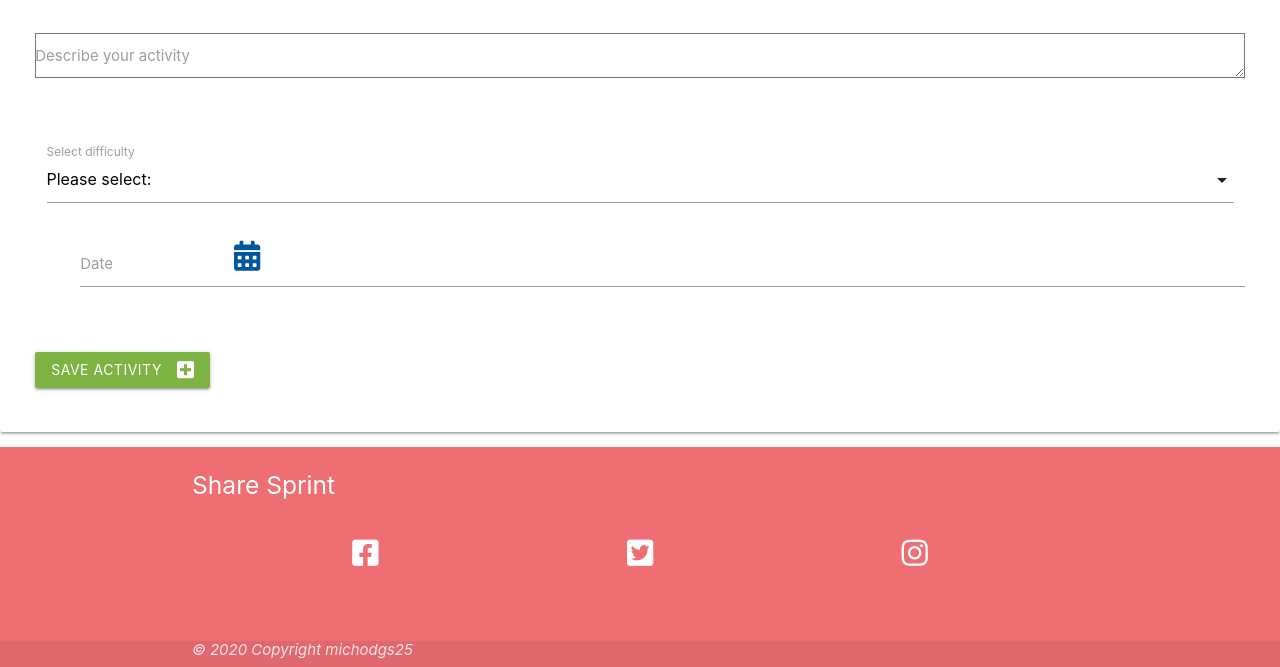
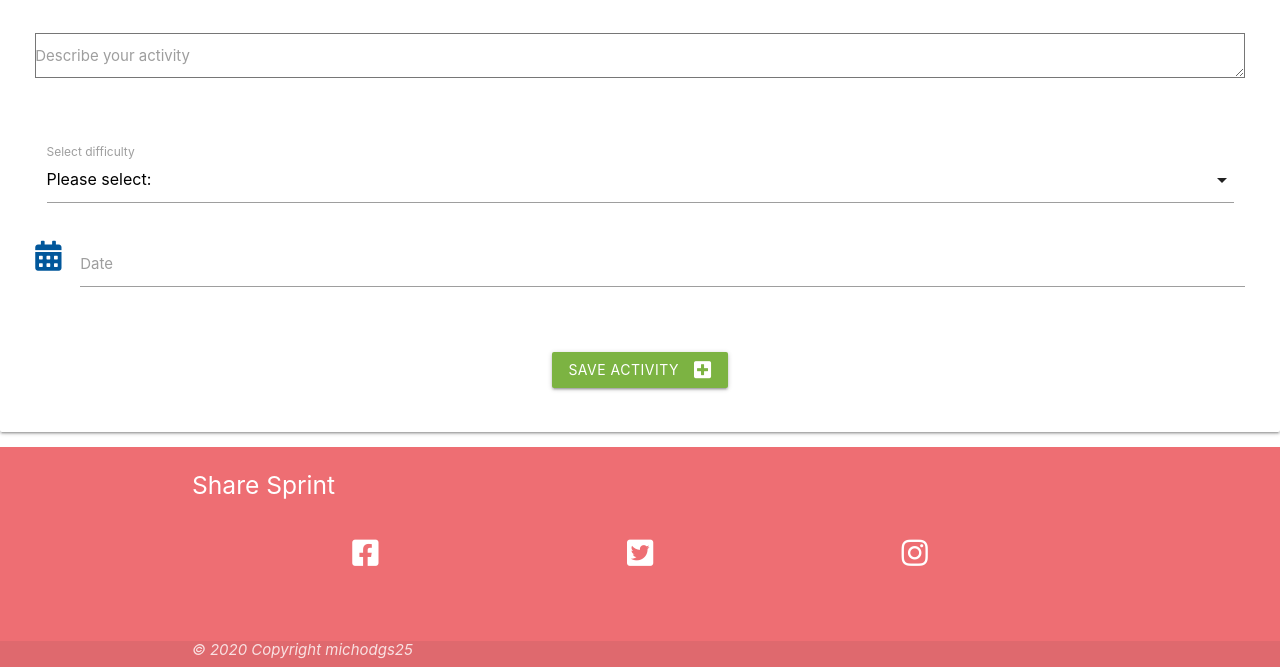
Before and after one commit to michodgs25/Sprint, a Flask app: page /activity/add in a window 1280 px wide. Shown: the part 835-1502 px from the top of the page. Run offline with Flask 2, Linux system fonts and the light colour scheme; data that the repository does not hold is empty; some libraries are stand-ins or nearby versions.

Commit message:
Update icon and button positioning

```diff
--- a/static/css/style.css
+++ b/static/css/style.css
@@ -144,13 +144,6 @@ nav ul .search-icon input {
     margin-right: 0.5em;
     }
 
-/*search icon position*/
-.input-field .prefix {
-    position: absolute;
-    text-align: right;
-    margin-left: 6em;
-    }
-
 /*reset btn position*/
 nav ul a.btn {
     margin-top: 0.625em;
@@ -221,6 +214,11 @@ h2 {
 /*create form label styling*/
 label {
     color: rgb(245, 182, 66);
+    }
+
+/*save button*/
+.save-button {
+    text-align: center;
     }
 
 /*edit& delete buttons*/
@@ -311,12 +309,12 @@ strong {
 
 /*footer icon mobsile size*/
 @media screen and (max-width: 37.5em) {
-	.social  {
-		font-size: 0.9em;
-		padding: 0.001em;
-		padding-top: 1em;
+    .social  {
+        font-size: 0.9em;
+        padding: 0.001em;
+        padding-top: 1em;
         text-align: left;
-	}
+        }
 }
 
 /*breakpoint for screen widths 360px*/
--- a/templates/base.html
+++ b/templates/base.html
@@ -34,6 +34,7 @@
                             <!--search bar on explore page only, user can search all sprints-->
                             <form class="search-form" action="{{ url_for('search') }}" method="post">
                                 <div class="input-field">
+                                <i class="fas fa-search prefix light-blue-text text-darken-4"></i>
                                     <div class="row">
                                         <div class="input-field col s12">
                                             <input name="query" id="query" type="text" class="validate"
@@ -41,7 +42,6 @@
                                             <label class="label-icon" for="query"></label>
                                         </div>
                                     </div>
-                                    <i class="fas fa-search prefix light-blue-text text-darken-4"></i>
                                     <!--user can reset search results-->
                                     <div>
                                         <a href="{{ url_for('sprints') }}" class="red btn text-shadow">Reset</a>
```
